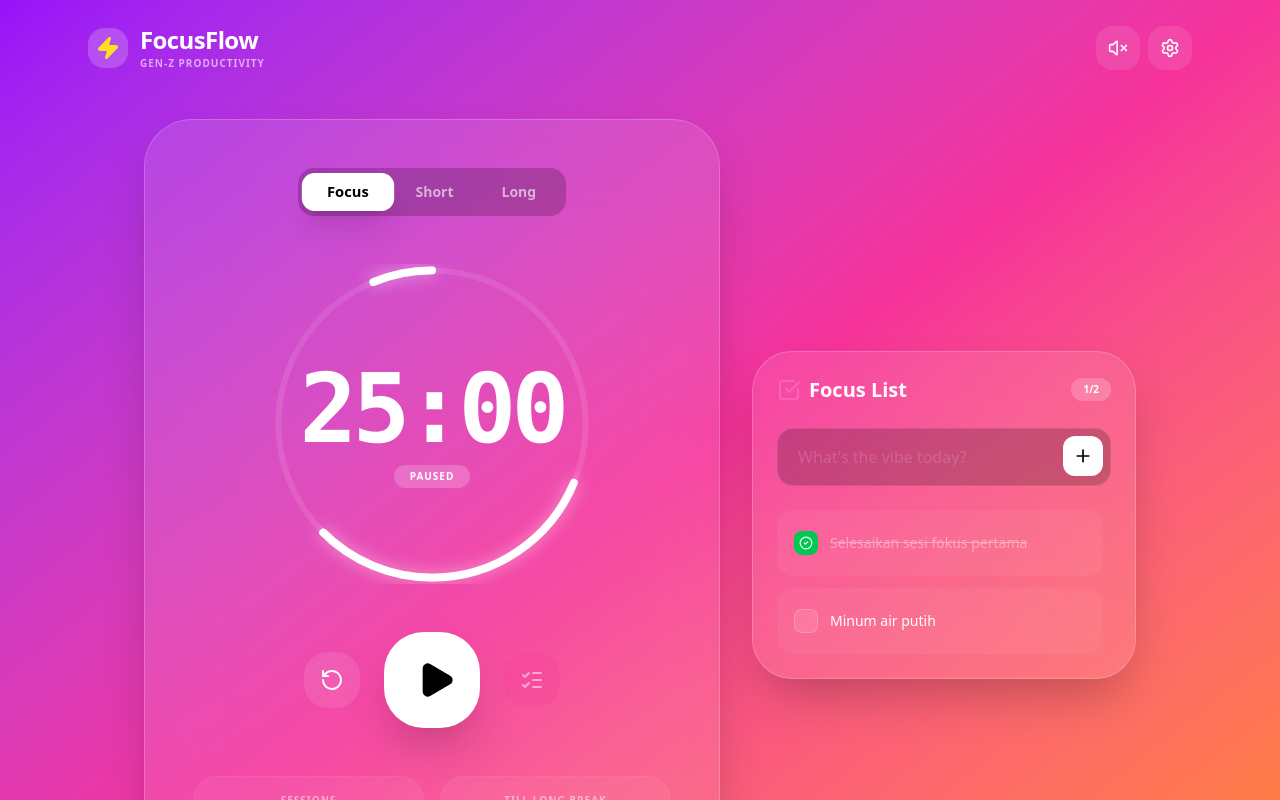
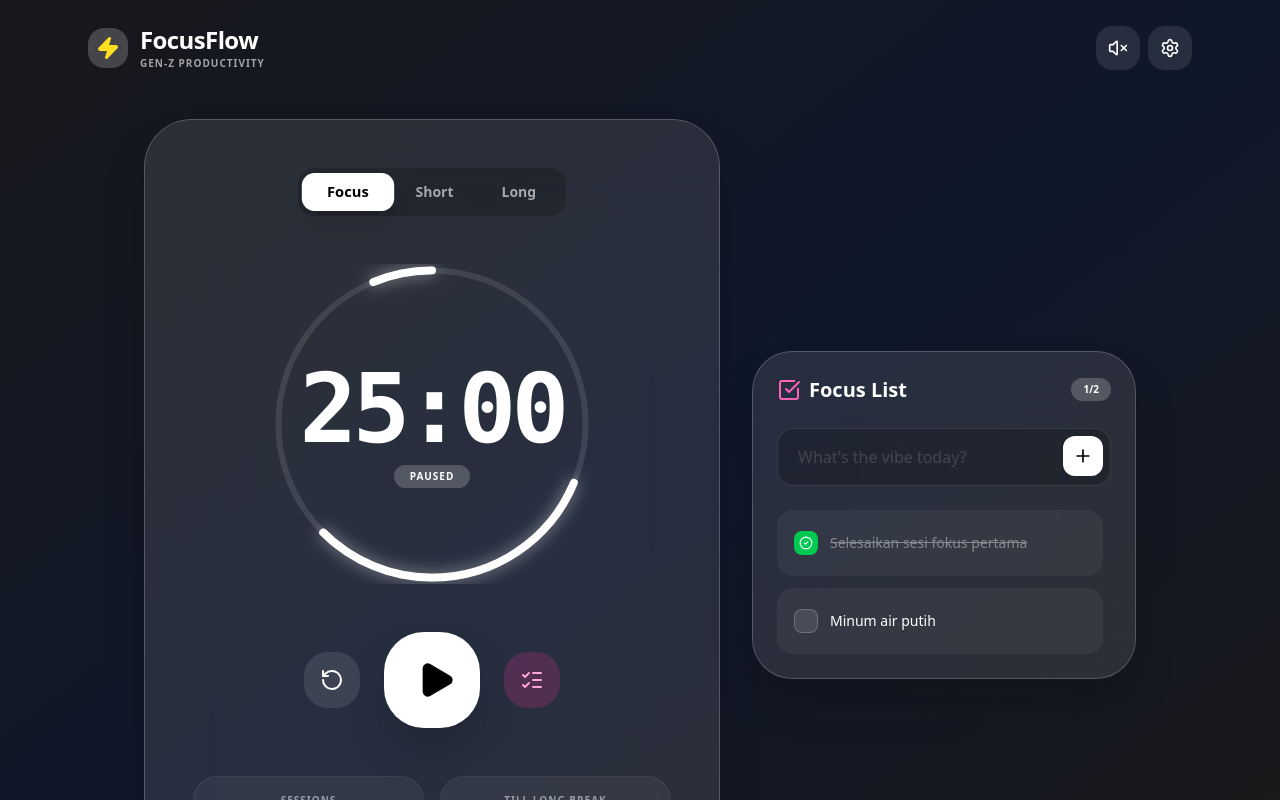
Before and after one commit to syfaarizal/pomodoro-focusflow, a React (Vite) app: page / in a window 1280 px wide. Shown: the top 800 px of the page. Built offline with nearby package versions, Linux system fonts and the light colour scheme.

Commit message:
modified: set default to quiet stone

```diff
--- a/src/PomodoroApp.jsx
+++ b/src/PomodoroApp.jsx
@@ -17,7 +17,7 @@ import minimalAlarm from './assets/alarm/minimal.mp3'
 const App = () => {
   // --- State Utama ---
   const [isActive, setIsActive] = useState(false);
-  const [mode, setMode] = useState('pomodoro'); // 'pomodoro', 'shortBreak', 'longBreak'
+  const [mode, setMode] = useState('pomodoro');
   const [completedPomodoros, setCompletedPomodoros] = useState(0);
   const [isMusicPlaying, setIsMusicPlaying] = useState(false);
 
@@ -30,7 +30,7 @@ const App = () => {
     autoStartPomodoros: false,
     alarmSound: 'digital',
     theme: 'dark',
-    background: 'gradient-purple',
+    background: 'gradient-slate', // MODIFIED: Set default to Quiet Stone
     musicTrack: 'lofi',
     alarmVolume: 0.6,
     musicVolume: 0.4
```
